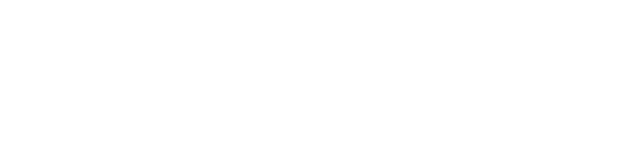
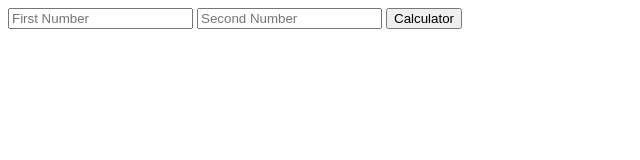
Before and after one commit to Jcole429/calculator, a website: page index.html in a window 1280 px wide. Shown: the whole page, without its empty margins (0-640 px from the left). Drawn offline with Linux system fonts and the light colour scheme.

Commit message:
Crate basic calculator form in index.html

```diff
--- a/index.html
+++ b/index.html
@@ -9,6 +9,11 @@
 </head>
 
 <body>
+    <form action="index.html" method="post">
+        <input type="text" name="num1" placeholder="First Number">
+        <input type="text" name="num2" placeholder="Second Number">
+        <button type="submit" name="submit">Calculator</button>
+    </form>
 </body>
 
 </html>
```
